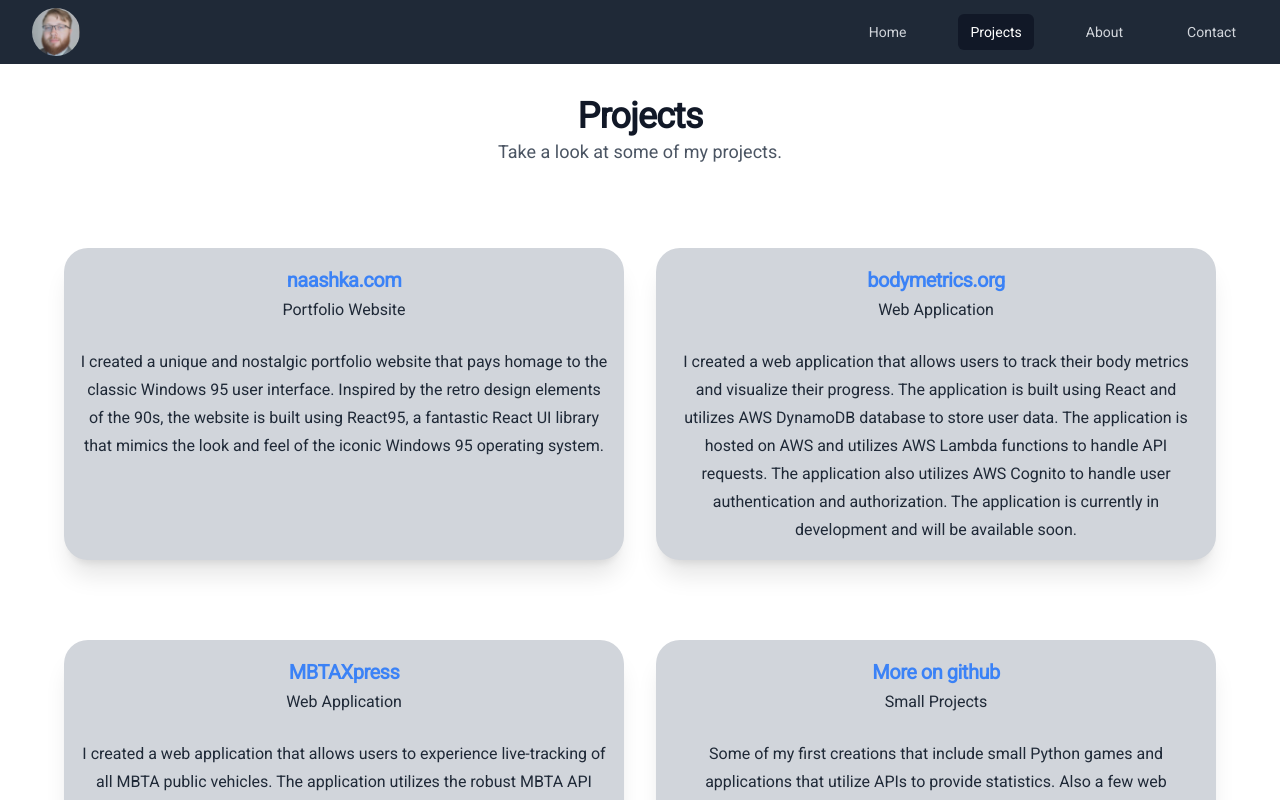
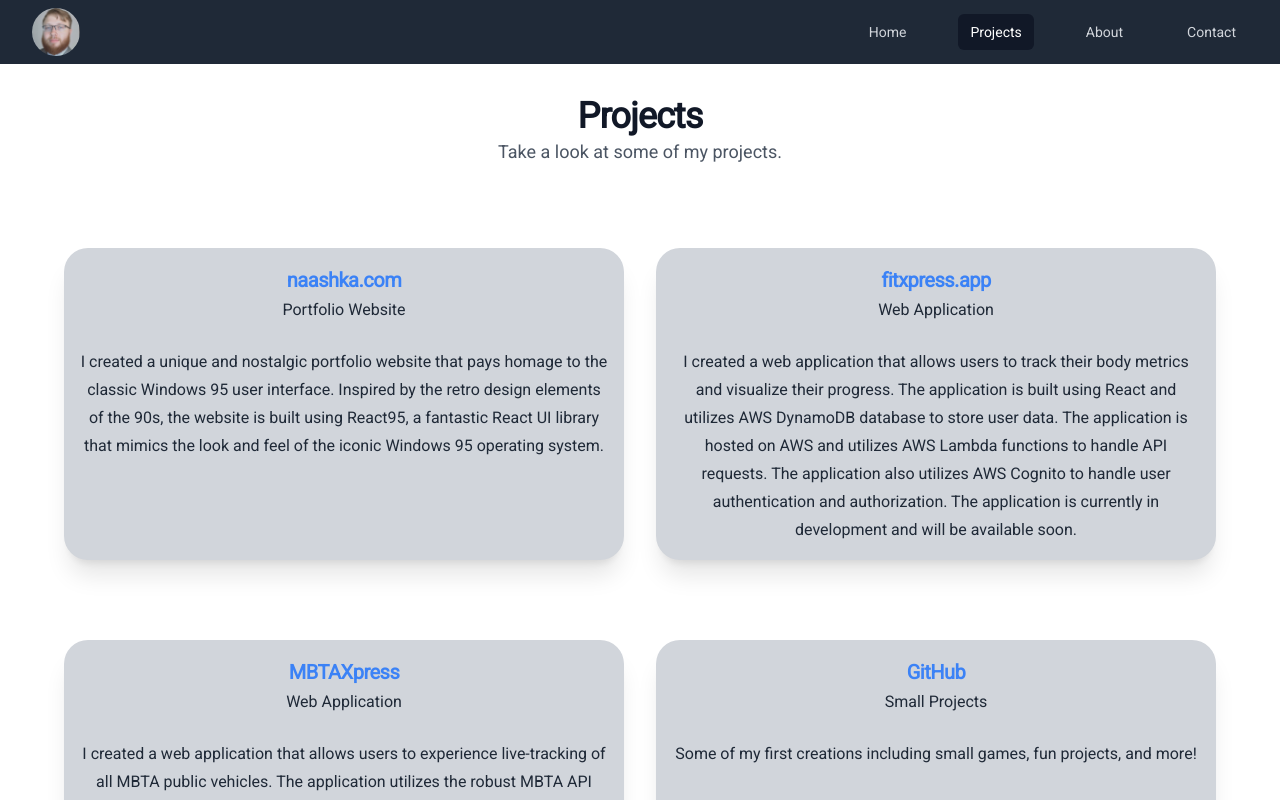
Before and after one commit to jbailes99/jbailes.com, a Next.js app: page /projects in a window 1280 px wide. Built offline with nearby package versions, Linux system fonts and the light colour scheme.

Commit message:
new projects

```diff
--- a/app/page.tsx
+++ b/app/page.tsx
@@ -21,7 +21,7 @@ const features = [
   {
     name: 'Experience',
     description:
-      'I have hands-on experience conducting exploratory data analysis using Python and R with in-depth case studies involving real-world datasets. I have also gained experience with machine learning and deep learning techniques, including regression, classification, clustering, and neural networks. I have experience with front-end web development using HTML, CSS, and JavaScript, as well as popular frameworks like React or Next. Im familiar with full stack appliations utilizing MERN Stack. I have experience with hosting and deploying systems on cloud services like AWS.',
+      'I have hands-on experience conducting exploratory data analysis using Python and R with in-depth case studies involving real-world datasets. I have also gained experience with machine learning and deep learning techniques, including regression, classification, clustering, and neural networks. I have experience with front-end web development using HTML, CSS, and JavaScript, as well as popular frameworks like React or Next. Im familiar with full stack appliations utilizing MERN Stack. I also have experience with hosting and deploying systems on cloud services like AWS.',
     icon: PaperAirplaneIcon,
   },
   {
--- a/app/projects/page.tsx
+++ b/app/projects/page.tsx
@@ -19,12 +19,12 @@ export default function Projects() {
     {
       name: (
         <a
-          href='https://bodymetrics.org'
+          href='https://fitxpress.app'
           target='_blank'
           rel='noopener noreferrer'
           className='text-blue-500 hover:text-orange-400  '
         >
-          bodymetrics.org
+          fitxpress.app
         </a>
       ),
       goal: 'Web Application',
@@ -35,7 +35,7 @@ export default function Projects() {
     {
       name: (
         <a
-          href='https://github.com/MBTA-App/mbtaTransitApp'
+          href='https://main.d356nzcx62zjtr.amplifyapp.com/'
           target='_blank'
           rel='noopener noreferrer'
           className='text-blue-500 hover:text-orange-400  '
@@ -56,13 +56,13 @@ export default function Projects() {
           rel='noopener noreferrer'
           className='text-blue-500 hover:text-orange-400  '
         >
-          More on github
+          GitHub
         </a>
       ),
       goal: 'Small Projects',
       // imageUrl:
       // '',
-      bio: 'Some of my first creations that include small Python games and applications that utilize APIs to provide statistics. Also a few web applications.',
+      bio: 'Some of my first creations including small games, fun projects, and more!',
     },
     // More people...
   ]
```
